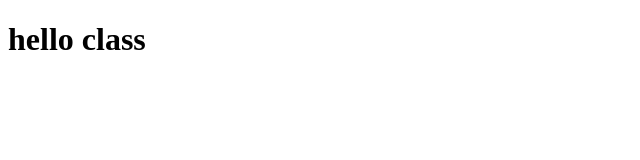
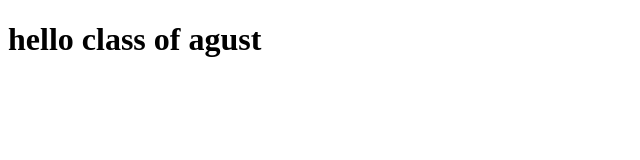
Before and after one commit to kiya-L/gitPractice, a plain HTML site: page Pages/index.html in a window 1280 px wide. Shown: the whole page, without its empty margins (0-640 px from the left). Drawn offline with Linux system fonts and the light colour scheme.

Commit message:
update the h1

```diff
--- a/Pages/index.html
+++ b/Pages/index.html
@@ -6,6 +6,6 @@
     <title>git</title>
 </head>
 <body>
-    <h1>hello class</h1>
+    <h1>hello class of agust</h1>
 </body>
 </html>
```
Also changed, not shown: 1 other file.
